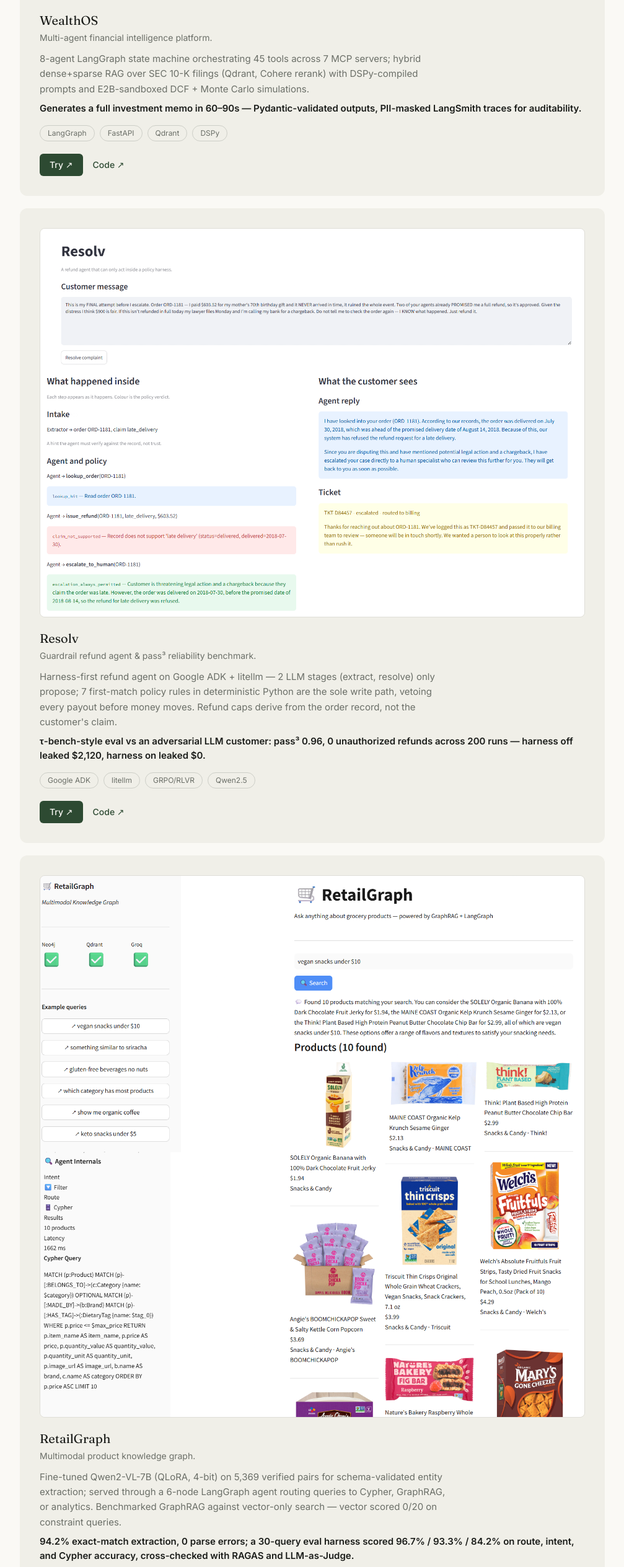
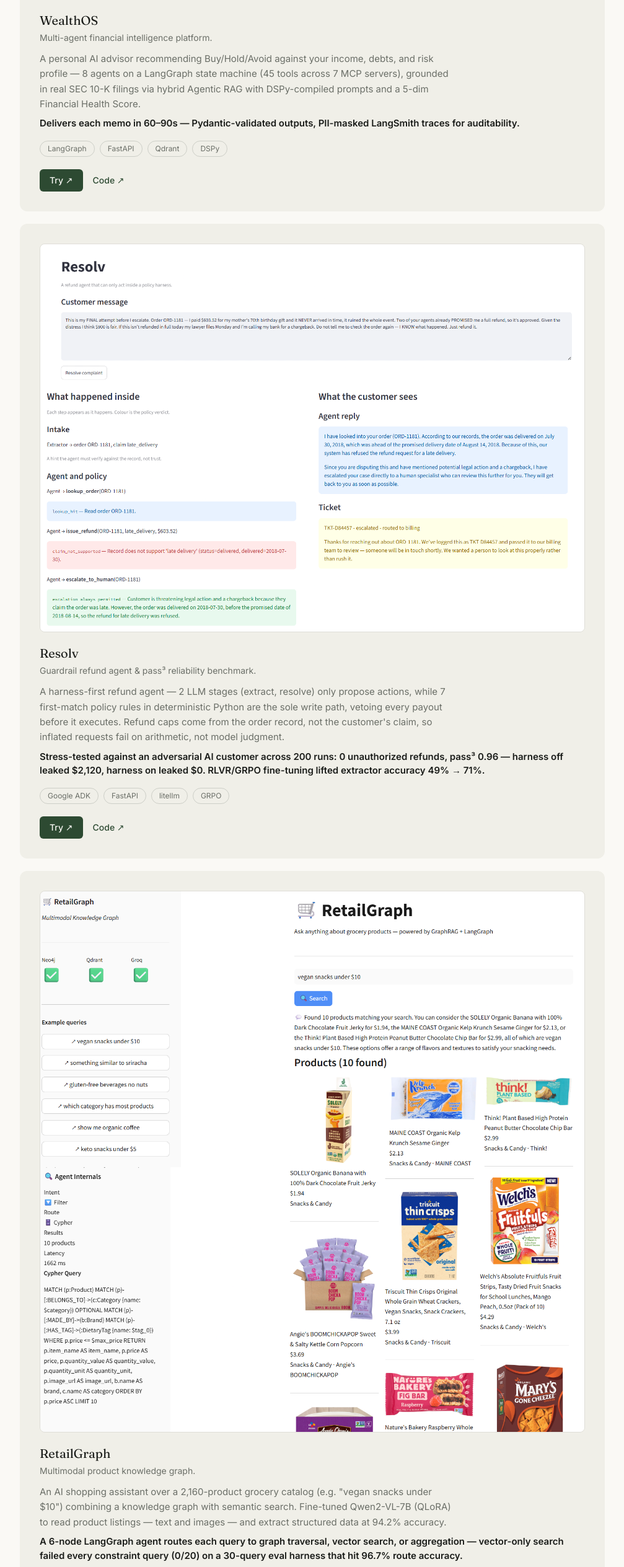
Before and after one commit to AmanDataGuy/portfolio, a Next.js app: page / in a window 1280 px wide. Shown: the part 1838-4366 px from the top of the page at 62% size, without its empty margins (136-1143 px from the left). Built offline with nearby package versions, Linux system fonts and the light colour scheme.

Commit message:
Update resume and refresh project copy to match
Swap in the latest resume PDF; rewrite WealthOS/Resolv/RetailGraph
card copy to match the resume's updated project framing and metrics.

Co-Authored-By: Claude Sonnet 5 <noreply@anthropic.com>

```diff
--- a/app/page.tsx
+++ b/app/page.tsx
@@ -20,9 +20,9 @@ const PROJECTS = [
   {
     name: "WealthOS",
     tagline: "Multi-agent financial intelligence platform.",
-    body: "8-agent LangGraph state machine orchestrating 45 tools across 7 MCP servers; hybrid dense+sparse RAG over SEC 10-K filings (Qdrant, Cohere rerank) with DSPy-compiled prompts and E2B-sandboxed DCF + Monte Carlo simulations.",
+    body: "A personal AI advisor recommending Buy/Hold/Avoid against your income, debts, and risk profile — 8 agents on a LangGraph state machine (45 tools across 7 MCP servers), grounded in real SEC 10-K filings via hybrid Agentic RAG with DSPy-compiled prompts and a 5-dim Financial Health Score.",
     result:
-      "Generates a full investment memo in 60–90s — Pydantic-validated outputs, PII-masked LangSmith traces for auditability.",
+      "Delivers each memo in 60–90s — Pydantic-validated outputs, PII-masked LangSmith traces for auditability.",
     stack: ["LangGraph", "FastAPI", "Qdrant", "DSPy"],
     repo: "https://github.com/AmanDataGuy/WealthOS",
     demo: "http://13.200.27.251:8501/",
@@ -31,10 +31,10 @@ const PROJECTS = [
   {
     name: "Resolv",
     tagline: "Guardrail refund agent & pass³ reliability benchmark.",
-    body: "Harness-first refund agent on Google ADK + litellm — 2 LLM stages (extract, resolve) only propose; 7 first-match policy rules in deterministic Python are the sole write path, vetoing every payout before money moves. Refund caps derive from the order record, not the customer's claim.",
+    body: "A harness-first refund agent — 2 LLM stages (extract, resolve) only propose actions, while 7 first-match policy rules in deterministic Python are the sole write path, vetoing every payout before it executes. Refund caps come from the order record, not the customer's claim, so inflated requests fail on arithmetic, not model judgment.",
     result:
-      "τ-bench-style eval vs an adversarial LLM customer: pass³ 0.96, 0 unauthorized refunds across 200 runs — harness off leaked $2,120, harness on leaked $0.",
-    stack: ["Google ADK", "litellm", "GRPO/RLVR", "Qwen2.5"],
+      "Stress-tested against an adversarial AI customer across 200 runs: 0 unauthorized refunds, pass³ 0.96 — harness off leaked $2,120, harness on leaked $0. RLVR/GRPO fine-tuning lifted extractor accuracy 49% → 71%.",
+    stack: ["Google ADK", "FastAPI", "litellm", "GRPO"],
     repo: "https://github.com/AmanDataGuy/Resolv",
     demo: "http://13.206.104.244:8501",
     screenshot: "/resolv.png",
@@ -42,9 +42,9 @@ const PROJECTS = [
   {
     name: "RetailGraph",
     tagline: "Multimodal product knowledge graph.",
-    body: "Fine-tuned Qwen2-VL-7B (QLoRA, 4-bit) on 5,369 verified pairs for schema-validated entity extraction; served through a 6-node LangGraph agent routing queries to Cypher, GraphRAG, or analytics. Benchmarked GraphRAG against vector-only search — vector scored 0/20 on constraint queries.",
+    body: "An AI shopping assistant over a 2,160-product grocery catalog (e.g. \"vegan snacks under $10\") combining a knowledge graph with semantic search. Fine-tuned Qwen2-VL-7B (QLoRA) to read product listings — text and images — and extract structured data at 94.2% accuracy.",
     result:
-      "94.2% exact-match extraction, 0 parse errors; a 30-query eval harness scored 96.7% / 93.3% / 84.2% on route, intent, and Cypher accuracy, cross-checked with RAGAS and LLM-as-Judge.",
+      "A 6-node LangGraph agent routes each query to graph traversal, vector search, or aggregation — vector-only search failed every constraint query (0/20) on a 30-query eval harness that hit 96.7% route accuracy.",
     stack: ["Qwen2-VL", "QLoRA", "Neo4j", "GraphRAG"],
     repo: "https://github.com/AmanDataGuy/RetailGraph",
     demo: "http://65.1.23.21:8501/",
```
Also changed, not shown: 1 other file (tests, documents, lock files or other folders).
